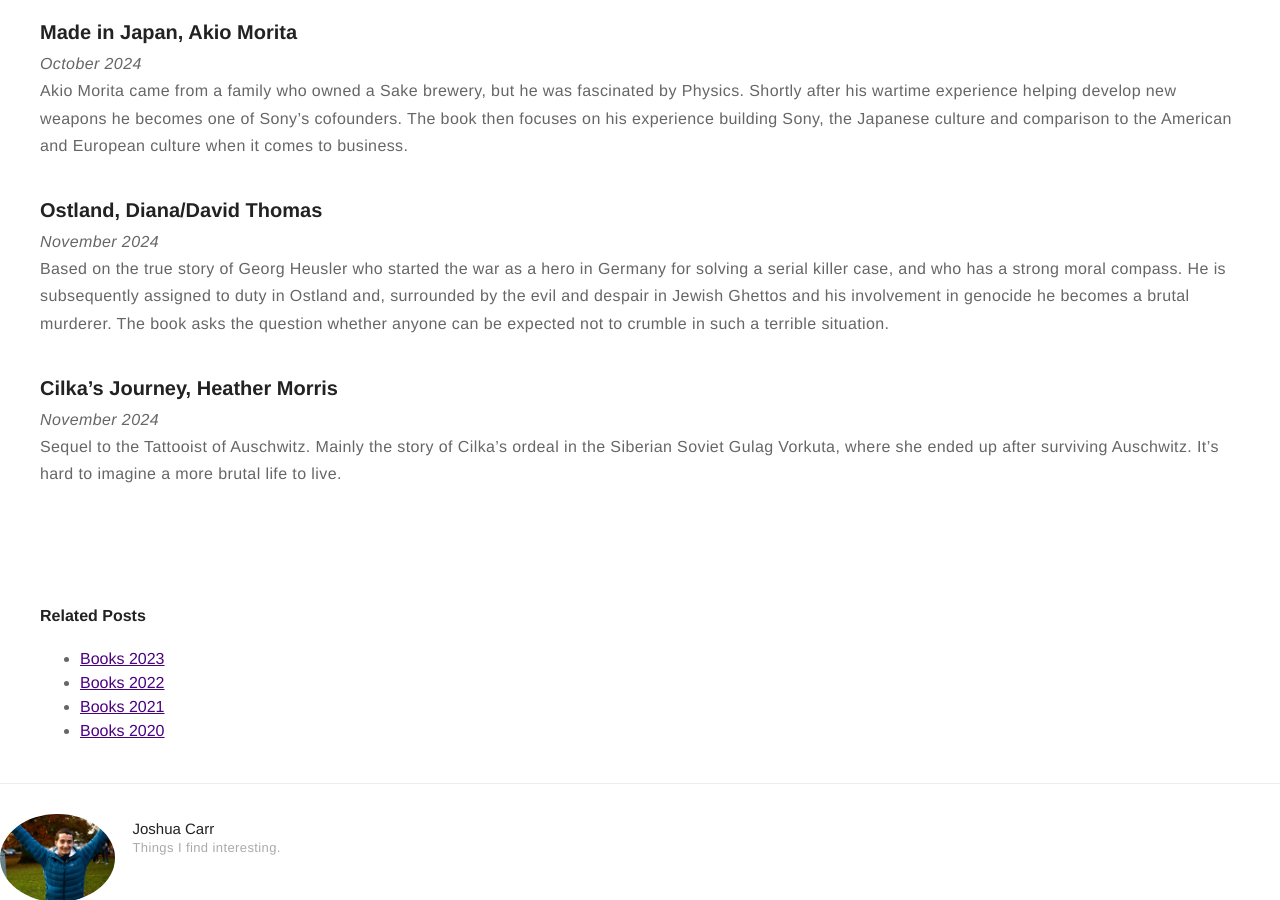
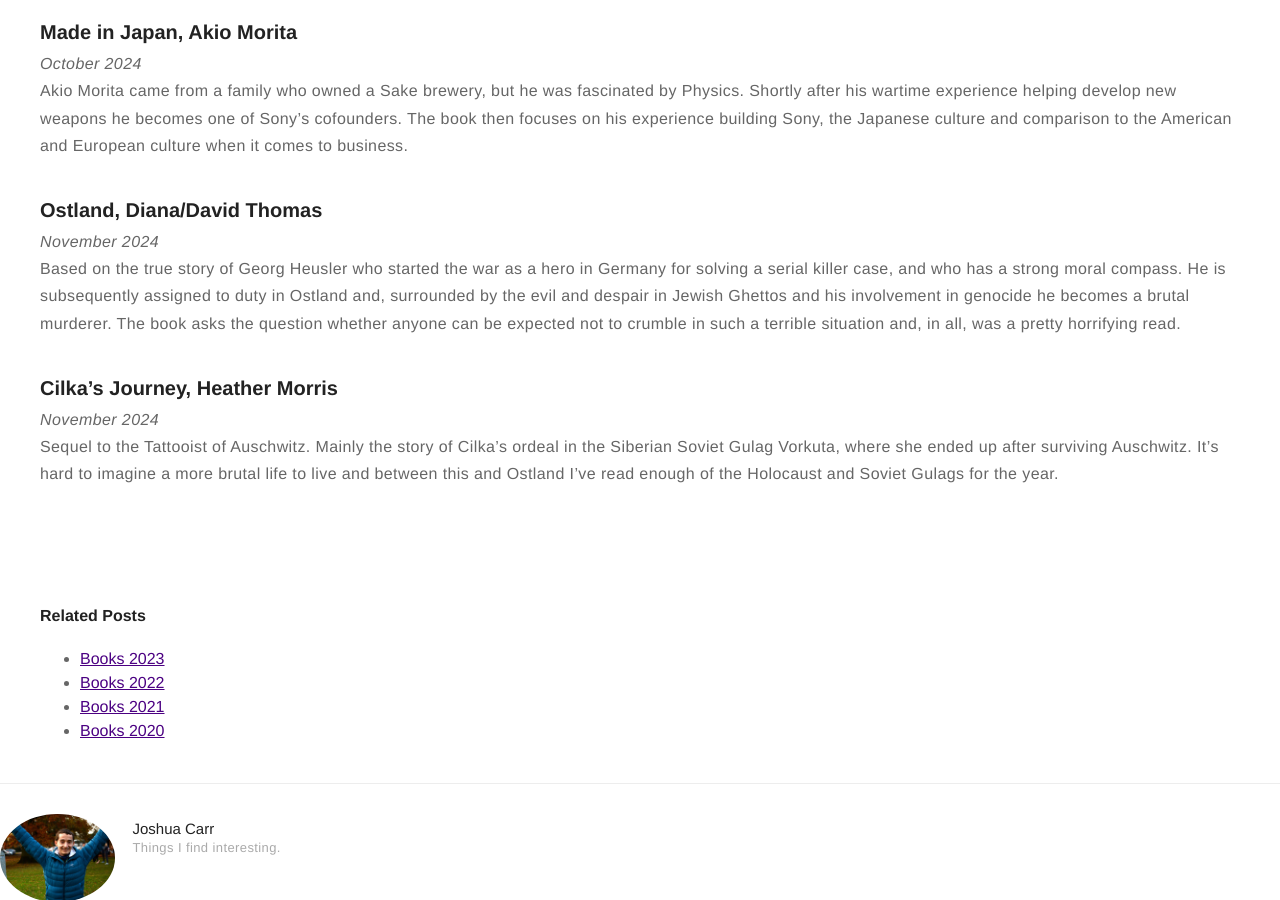
Before and after one commit to jc782/jc782.github.io, a Jekyll site: the page built from _posts/2023-12-28-Books-2024.markdown, in a window 1280 px wide and 900 px high, scrolled down 3129 px. Built offline with Jekyll 4.4.1, drawn with Linux system fonts in a browser that asks for light colours.

Commit message:
further book edits

```diff
--- a/_posts/2023-12-28-Books-2024.markdown
+++ b/_posts/2023-12-28-Books-2024.markdown
@@ -98,8 +98,8 @@ Akio Morita came from a family who owned a Sake brewery, but he was fascinated b
 
 ### Ostland, Diana/David Thomas
 *November 2024*
-Based on the true story of Georg Heusler who started the war as a hero in Germany for solving a serial killer case, and who has a strong moral compass. He is subsequently assigned to duty in Ostland and, surrounded by the evil and despair in Jewish Ghettos and his involvement in genocide he becomes a brutal murderer. The book asks the question whether anyone can be expected not to crumble in such a terrible situation.
+Based on the true story of Georg Heusler who started the war as a hero in Germany for solving a serial killer case, and who has a strong moral compass. He is subsequently assigned to duty in Ostland and, surrounded by the evil and despair in Jewish Ghettos and his involvement in genocide he becomes a brutal murderer. The book asks the question whether anyone can be expected not to crumble in such a terrible situation and, in all, was a pretty horrifying read.
 
 ### Cilka's Journey, Heather Morris
 *November 2024*
-Sequel to the Tattooist of Auschwitz. Mainly the story of Cilka's ordeal in the Siberian Soviet Gulag Vorkuta, where she ended up after surviving Auschwitz. It's hard to imagine a more brutal life to live.
+Sequel to the Tattooist of Auschwitz. Mainly the story of Cilka's ordeal in the Siberian Soviet Gulag Vorkuta, where she ended up after surviving Auschwitz. It's hard to imagine a more brutal life to live and between this and Ostland I've read enough of the Holocaust and Soviet Gulags for the year.
```
